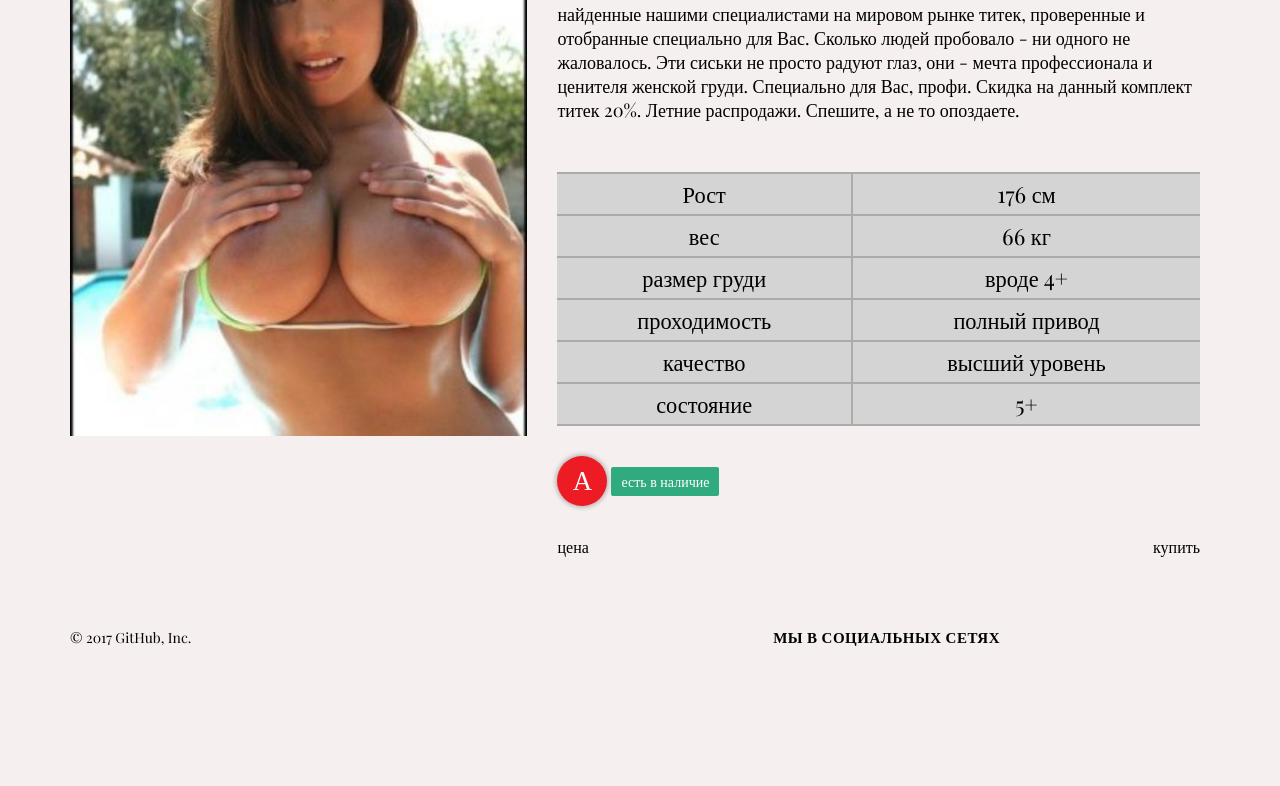
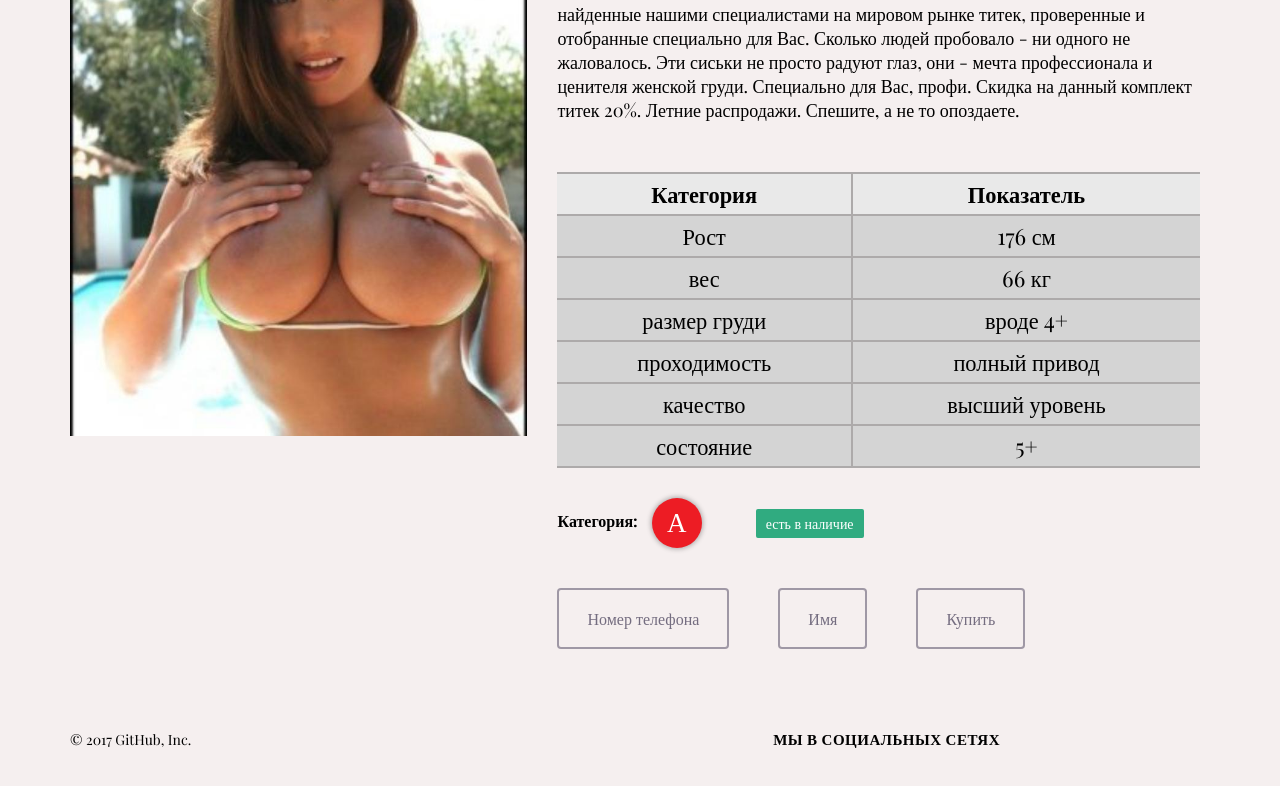
Before and after one commit to VitaliyKazal/OMFG, a website: page prise.html in a window 1280 px wide. Shown: the part 198-984 px from the top of the page. Before the commit the page ends 915 px from the top, so only its background shows below. Drawn offline with nearby package versions, Linux system fonts and the light colour scheme.

Commit message:
new button

```diff
--- a/price.css
+++ b/price.css
@@ -28,6 +28,16 @@ tr {
 
 tr:last-child {
 	border-bottom: 2px #adaaaa solid;
+}
+
+th {
+	border-right: 2px #adaaaa solid;
+	background-color: #E9E9E9;
+	padding: 5px 0 5px 0;
+}
+
+th:last-child {
+	border-right: none;
 }
 
 td {
@@ -188,11 +198,11 @@ table td:last-child {
 	margin-top: 50px;
 }
 
-.price_col {
+.col-5 .col-7 {
 	margin: 0 15px;
 }
 
-.price_photo {
+.price__photo {
 	height: 500px;
 	background-image: url(./images/own.jpg);
 	background-repeat: no-repeat;
@@ -200,33 +210,32 @@ table td:last-child {
 	background-size: cover;
 }
 
-.price__short {
+.price-short {
 	vertical-align: top;
 	margin-bottom: 30px;
 }
 
-.price__short h1 {
+.price-short h1 {
 	font-size: 36px;
 	margin: 0;
 	text-align: center;
 	line-height: 1;
 }
-.price__long p {
+.price-long p {
 	font-size: 18px;
 	line-height: 24px;
 	margin-top: 0;
 }
 
-.price__long__raiting {
+.price-long__raiting {
 	padding: 30px 0;
-	margin-right: 30px;
 }
 
-.price__long__table {
+.price-long__table {
 	font-size: 1.4rem;
 	text-align: center;
 }
-.price__raiting__icon {
+.price-long__raiting__icon {
 	width: 50px;
 	height: 50px;
 	background: #ed1c24;
@@ -235,21 +244,22 @@ table td:last-child {
 	display: inline-block;
 	vertical-align: middle;
 	color: #fff;
-	box-shadow: 0 0 5px 1px rgba(0,0,0,0.3)
+	box-shadow: 0 0 5px 1px rgba(0,0,0,0.3);
+	margin-left: 10px;
 }
 
-.raiting__icon-title {
+.price-long__raiting__icon-title {
 	text-align: center;
 	vertical-align: middle;
 }
 
-.raiting__icon-title span {
+.price-long__raiting__icon-title span {
 	display: inline-block;
 	font-size: 27px;
 	/*line-height: 1;*/
 }
 
-.price__raiting__available {
+.price-long__raiting__available {
 	display: inline-block;
 	vertical-align: middle;
 	padding: 5px 10px;
@@ -257,15 +267,54 @@ table td:last-child {
 	color: #fff;
 	border-radius: 2px;
 	font-size: 14px;
+	margin-left: 50px;
 }
 
-.buy__new-buy {
-	float: left;
+.price-long__buy {
+	margin: 30px auto;
+}
+.price-long__buy a {
+	-webkit-transition: all 200ms cubic-bezier(0.390, 0.500, 0.150, 1.360);
+	-moz-transition: all 200ms cubic-bezier(0.390, 0.500, 0.150, 1.360);
+	-ms-transition: all 200ms cubic-bezier(0.390, 0.500, 0.150, 1.360);
+	-o-transition: all 200ms cubic-bezier(0.390, 0.500, 0.150, 1.360);
+	transition: all 200ms cubic-bezier(0.390, 0.500, 0.150, 1.360);
+	margin-right: 45px;
+	max-width: 180px;
+	text-decoration: none;
+	border-radius: 4px;
+	padding: 20px 30px;
+}
+.buy__number {
+	color: rgba(30, 22, 54, 0.6);
+	box-shadow: rgba(30, 22, 54, 0.4) 0 0px 0px 2px inset;
 }
 
-.buy__now-buy {
-	float: right;
+.buy__number:hover {
+	color: rgba(255, 255, 255, 0.85);
+	box-shadow: #1CB680 0 0px 0px 40px inset;
 }
+
+.buy__name {
+	color: rgba(30, 22, 54, 0.6);
+	box-shadow: rgba(30, 22, 54, 0.4) 0 0px 0px 2px inset;
+}
+
+.buy__name:hover {
+	color: rgba(255, 255, 255, 0.85);
+	box-shadow: #1CB680 0 0px 0px 40px inset;
+}
+
+.buy__now {
+	color: rgba(30, 22, 54, 0.6);
+	box-shadow: rgba(30, 22, 54, 0.4) 0 0px 0px 2px inset;
+}
+
+.buy__now:hover {
+	color: #1CB680;
+	box-shadow: rgba(30, 22, 54, 0.4) 0 0px 0px 40px inset;
+}
+
 .footer {
 	padding: 60px 0;
 	background-color: #f5efef;
--- a/prise.html
+++ b/prise.html
@@ -32,14 +32,18 @@
 		<div class="container">
 			<div class="row">
 				<div class="col-5">
-					<div class="price_photo"></div>
+					<div class="price__photo"></div>
 				</div>
 				<div class="col-7">
-					<div class="price_description">
-						<div class="price__short"><h1>Отличный комплект титек</h1></div>
-						<div class="price__long"><p>найденные нашими специалистами на мировом рынке титек, проверенные и отобранные специально для Вас. Сколько людей пробовало - ни одного не жаловалось. Эти сиськи не просто радуют глаз, они - мечта профессионала и ценителя женской груди. Специально для Вас, профи. Скидка на данный комплект титек 20%. Летние распродажи. Спешите, а не то опоздаете.</p>
-							<table class="price__long__table">
+					<div class="price__description">
+						<div class="price-short"><h1>Отличный комплект титек</h1></div>
+						<div class="price-long"><p>найденные нашими специалистами на мировом рынке титек, проверенные и отобранные специально для Вас. Сколько людей пробовало - ни одного не жаловалось. Эти сиськи не просто радуют глаз, они - мечта профессионала и ценителя женской груди. Специально для Вас, профи. Скидка на данный комплект титек 20%. Летние распродажи. Спешите, а не то опоздаете.</p>
+							<table class="price-long__table">
 								<tbody>
+									<tr>
+										<th>Категория</th>
+										<th>Показатель</th>
+									</tr>
 									<tr>
 										<td>Рост</td>
 										<td>176 см</td>
@@ -66,15 +70,17 @@
 									</tr>
 								</tbody>
 							</table>
-							<div class="price__long__raiting clearfix">
-								<div class="price__raiting__icon">
-									<div class="raiting__icon-title"><span >А</span></div>
+							<div class="price-long__raiting clearfix">
+								<strong>Категория:</strong>
+								<div class="price-long__raiting__icon">
+									<div class="price-long__raiting__icon-title"><span >А</span></div>
 								</div>
-								<div class="price__raiting__available">есть в наличие</div>
+								<div class="price-long__raiting__available">есть в наличие</div>
 							</div>
-							<div class="price__long__buy clearfix">
-								<div class="buy__new-buy">цена</div>
-								<div class="buy__now-buy">купить</div>
+							<div class="price-long__buy">
+								<a href="#" class="buy__number">Номер телефона</a>
+								<a href="#" class="buy__name">Имя</a>
+								<a href="#" class="buy__now">Купить</a>
 							</div>
 						</div>
 					</div>
```
